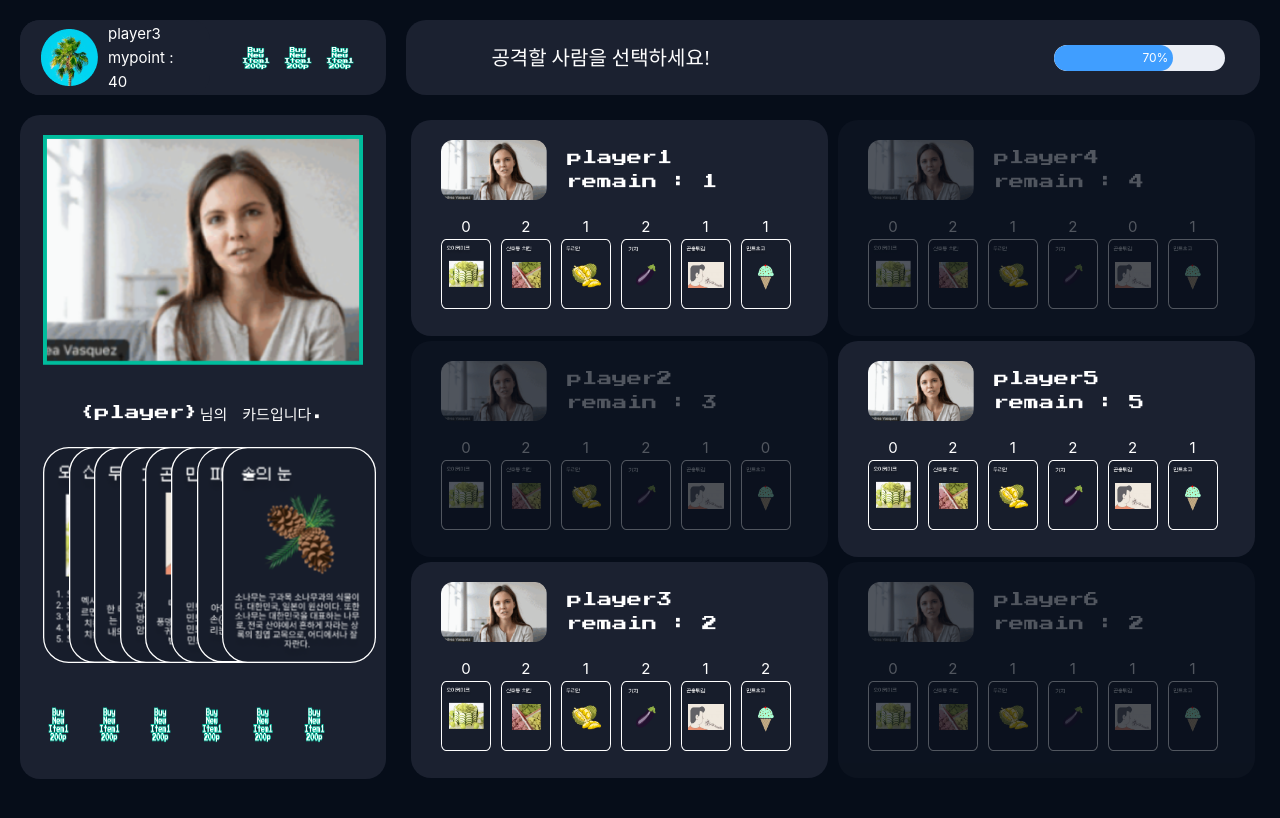
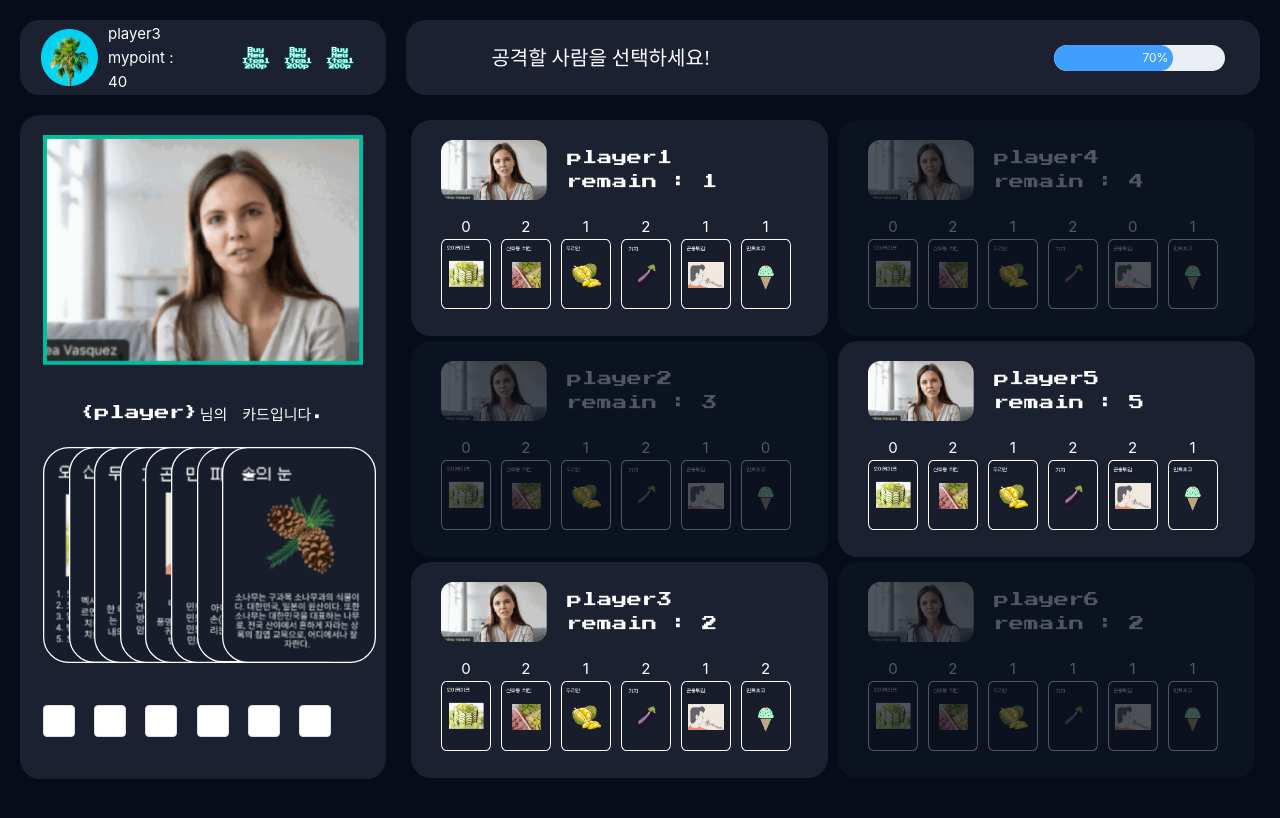
Before and after one commit to InSooBae/Catch-Prize, a Vue app in the folder frontend/: page /game in a window 1280 px wide. Shown: the top 818 px of the page. Built offline with nearby package versions, Linux system fonts and the light colour scheme; a web font is replaced by a local one.

Commit message:
⚡feat: itemshop에 sendFilter 추가

```diff
--- a/frontend/src/components/hobulho-game/main/ItemShopBar.vue
+++ b/frontend/src/components/hobulho-game/main/ItemShopBar.vue
@@ -1,31 +1,31 @@
 <template>
   <div class="itemshop-container">
     <div>
-      <img src="../assets/loginButton.png" alt="" />
+      <el-button @click="sendFilter('abc', 'Rotation')"></el-button>
     </div>
     <div>
-      <img src="../assets/loginButton.png" alt="" />
+      <el-button @click="sendFilter('abc', 'Pitch')"></el-button>
     </div>
     <div>
-      <img src="../assets/loginButton.png" alt="" />
+      <el-button @click="sendFilter('abc', 'Chroma')"></el-button>
     </div>
     <div>
-      <img src="../assets/loginButton.png" alt="" />
+      <el-button @click="sendFilter('abc', 'Rotation')"></el-button>
     </div>
     <div>
-      <img src="../assets/loginButton.png" alt="" />
+      <el-button @click="sendFilter('abc', 'Rotation')"></el-button>
     </div>
     <div>
-      <img src="../assets/loginButton.png" alt="" />
+      <el-button @click="sendFilter('abc', 'Rotation')"></el-button>
     </div>
   </div>
 </template>
 
-<script>
-export default {
-  name: "itemshop",
-  components: {},
-};
+<script setup>
+import { useStore } from 'vuex';
+
+const store = useStore()
+const sendFilter = () => store.dispatch('sendFilter')
 </script>
 
 <style>
--- a/frontend/src/store/modules/item.js
+++ b/frontend/src/store/modules/item.js
@@ -21,9 +21,9 @@ const item = {
     SET_RECIPENT: (state, recipent) => state.recipent = recipent,
   },
   actions: {
-    applyFilter() {
+    applyFilter({ getters, commit }) {
       const filter = { type: '', options: {} }
-      switch (state.type) {
+      switch (getters.type) {
         // 회색화면
         case 'Grayscale':
           filter.type = 'GStreamerFilter';
@@ -52,8 +52,9 @@ const item = {
       }
       commit('SET_FILTER', filter)
     },
-    sendFilter({ commit }, recipent, type) {
-      if ( sate.isitem === true ) {
+    sendFilter({ commit, getters }, recipent, type) {
+      console.log('send Filter !')
+      if ( getters.isitem === true ) {
         console.log('item Active')
         return;
       }
@@ -62,7 +63,7 @@ const item = {
       recipent.stream.applyFilter(filter.type, filter.options)
       setTimeout(() => recipent.stream.removeFilter(), 20000)
     },
-    // 턴이 끝났을 때 사용할 수 있음
+    // 턴이 끝났을 때, removeFilter
     removeFilter(recipent) {
       recipent.stream.removeFilter()
     }
```
